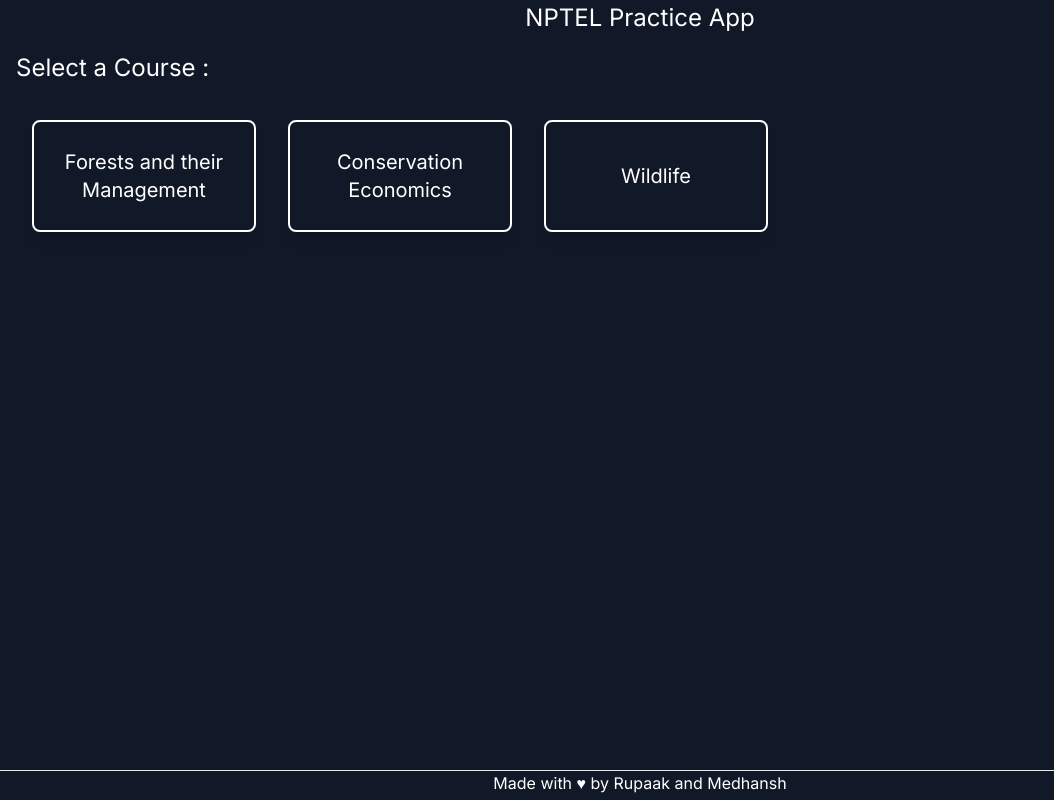
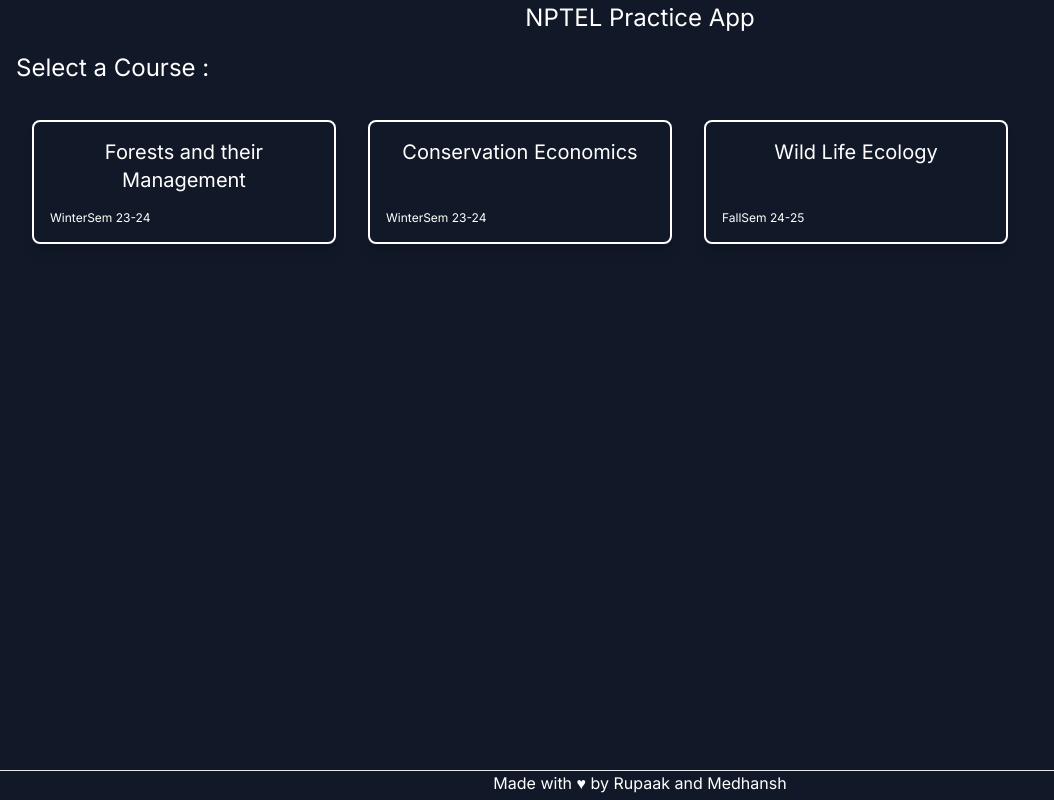
Before and after one commit to medhansh17/practice-nptel, a Next.js app: page / in a window 1280 px wide. Shown: the whole page, without its empty margins (0-1054 px from the left). Built offline with nearby package versions, Linux system fonts and the light colour scheme.

Commit message:
chore: add semester

```diff
--- a/src/app/page.tsx
+++ b/src/app/page.tsx
@@ -10,7 +10,7 @@
     return (
       <div className="flex w-full flex-wrap">
         {courses.map((course, index) => (
-          <Card key={index} courseId={course.id} courseName={course.name} />
+          <Card key={index} courseId={course.id} courseName={course.name} semester={course.semester} />
         ))}
       </div>
     );
--- a/src/components/card.tsx
+++ b/src/components/card.tsx
@@ -3,9 +3,11 @@
 export default function Card({
   courseName,
   courseId,
+  semester,
 }: {
   courseName: string;
   courseId: number;
+  semester: string;
 }) {
   const router = useRouter();
 
@@ -16,9 +18,10 @@
   return (
     <button
       onClick={() => handleRedirect(courseId)}
-      className="border-2 border-white p-4 rounded-lg h-[7rem] w-[14rem] flex items-center justify-center m-4 shadow-lg"
+      className="border-2 border-white p-4 rounded-lg min-h-[7rem] w-[19rem] flex flex-col gap-4 items-center justify-between m-4 shadow-lg hover:bg-slate-800"
     >
       <h1 className="text-xl">{courseName}</h1>
+      <h1 className="text-xs w-full text-left">{semester}</h1>
     </button>
   );
 }
--- a/src/utils/course.ts
+++ b/src/utils/course.ts
@@ -2,16 +2,19 @@
   {
     name: "Forests and their Management",
     id: 1,
+    semester:"WinterSem 23-24",
     totalModules: 12,
   },
   {
     name: "Conservation Economics",
     id: 2,
+    semester: "WinterSem 23-24",
     totalModules: 10,
   },
   {
-    name: "Wildlife",
+    name: "Wild Life Ecology",
     id: 3,
-    totalModules: 10,
+    semester: "FallSem 24-25",
+    totalModules: 12,
   },
 ];
```
